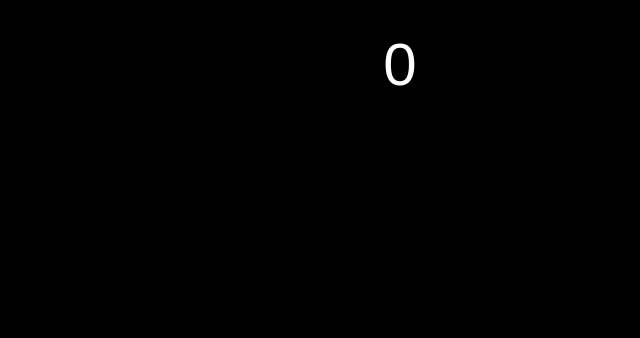
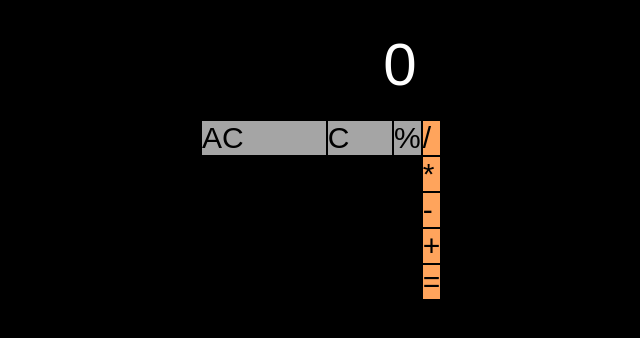
Before and after one commit to mrprg/simple-calculator-app, a plain HTML site: page index.html in a window 1280 px wide. Shown: the whole page, without its empty margins (240-880 px from the left). Drawn offline with Linux system fonts and the light colour scheme.

Commit message:
styling the table rows:

```diff
--- a/style.css
+++ b/style.css
@@ -21,3 +21,16 @@ body {
     font-size: 60px;
     padding: 20px;
 }
+/* styling the table rows */
+.keypad-table tr:first-child .key{
+    background-color: #a5a5a5;
+ }
+ .keypad-table tr:first-child .key:active{
+    background-color: #a5a5a590;
+ }
+ .keypad-table tr td:last-child .key{
+    background-color: #ffa45c;
+ }
+ .keypad-table tr td:last-child .key:active{
+    background-color: #ffa45ccc;
+ }
```
